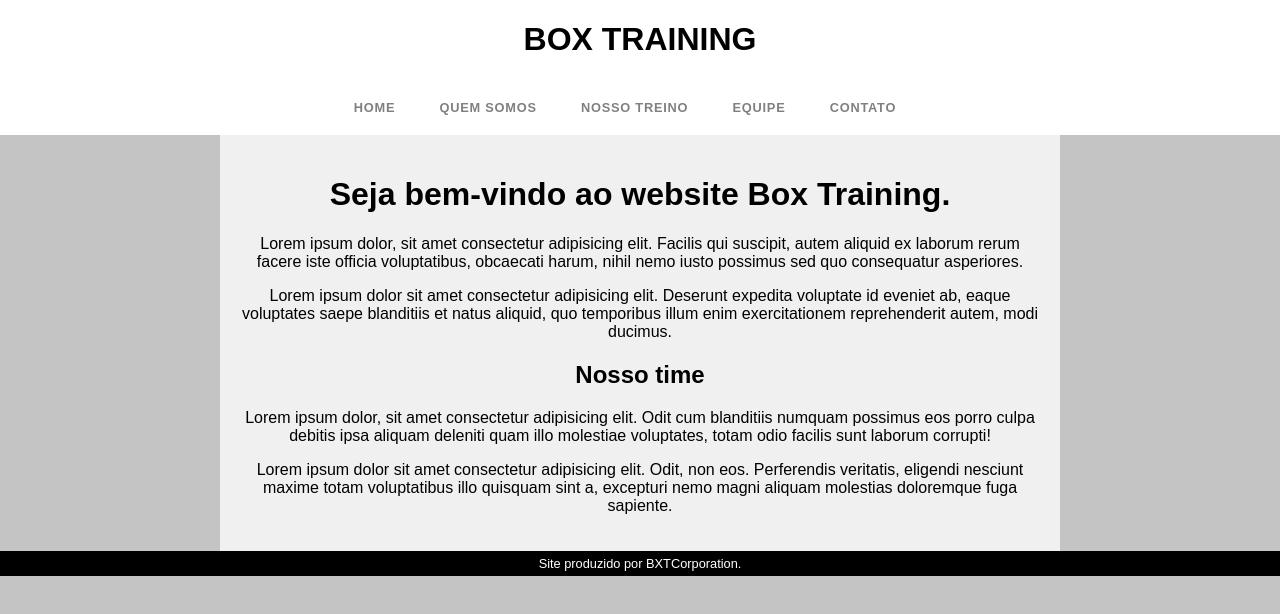
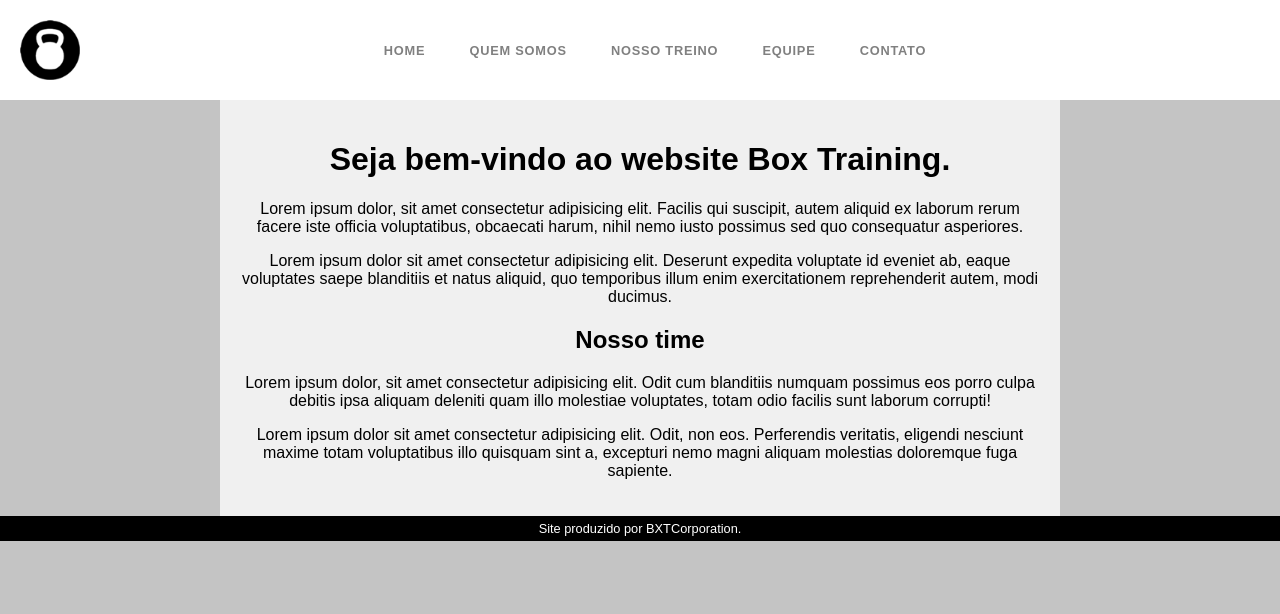
Before and after one commit to JoaoVictorCX/projeto-bxt, a plain HTML site: page index.html in a window 1280 px wide. Drawn offline with Linux system fonts and the light colour scheme.

Commit message:
Alteração menu

```diff
--- a/index.html
+++ b/index.html
@@ -11,8 +11,8 @@
 </head>
 <body>
     <header>
-        <h1>BOX TRAINING</h1>
-    </header>
+        <div>
+        <img src="imagens/logo.png" alt="logo box">
         <nav>
             <a href="">HOME</a>
             <a href="">QUEM SOMOS</a>
@@ -20,6 +20,8 @@
             <a href="">EQUIPE</a>
             <a href="">CONTATO</a>
         </nav>
+        </div>
+    </header>
     <main>
         <h1>Seja bem-vindo ao website Box Training.</h1>
         <p>Lorem ipsum dolor, sit amet consectetur adipisicing elit. Facilis qui suscipit, autem aliquid ex laborum rerum facere iste officia voluptatibus, obcaecati harum, nihil nemo iusto possimus sed quo consequatur asperiores.</p>
--- a/style.css
+++ b/style.css
@@ -10,7 +10,34 @@ body {
 header {
     background-color: white;
     padding: 20px;
-    margin: -20px;
+}
+
+header > div {
+    display: flex;
+    align-items: center;
+    margin: auto;
+}
+
+div > nav {
+    margin: auto;
+}
+
+div > img {
+    width: 60px;
+    height: auto;
+}
+
+/*
+header nav {
+    margin-right: 20px;
+}
+
+header img {
+    width: 60px;
+    height: auto;
+    display: flex;
+    margin-right: 30px;
+    margin: auto;
 }
 
 header h1 {
@@ -18,6 +45,7 @@ header h1 {
     text-align: center;
 
 }
+*/
 
 nav {
     font-family: Arial, Helvetica, sans-serif;
@@ -34,13 +62,14 @@ nav > a {
     color: grey;
     text-decoration: none;
     margin-right: 30px;
-    transition-duration: 0.3s;
+    transition-duration: 0.2s;
 }
 
 nav > a:hover {
-    padding: 20px;
+    padding: 15px;
     color: black;
     background-color: greenyellow;
+
 }
 
 main {
```
Also changed, not shown: imagens/logo.png (added).
